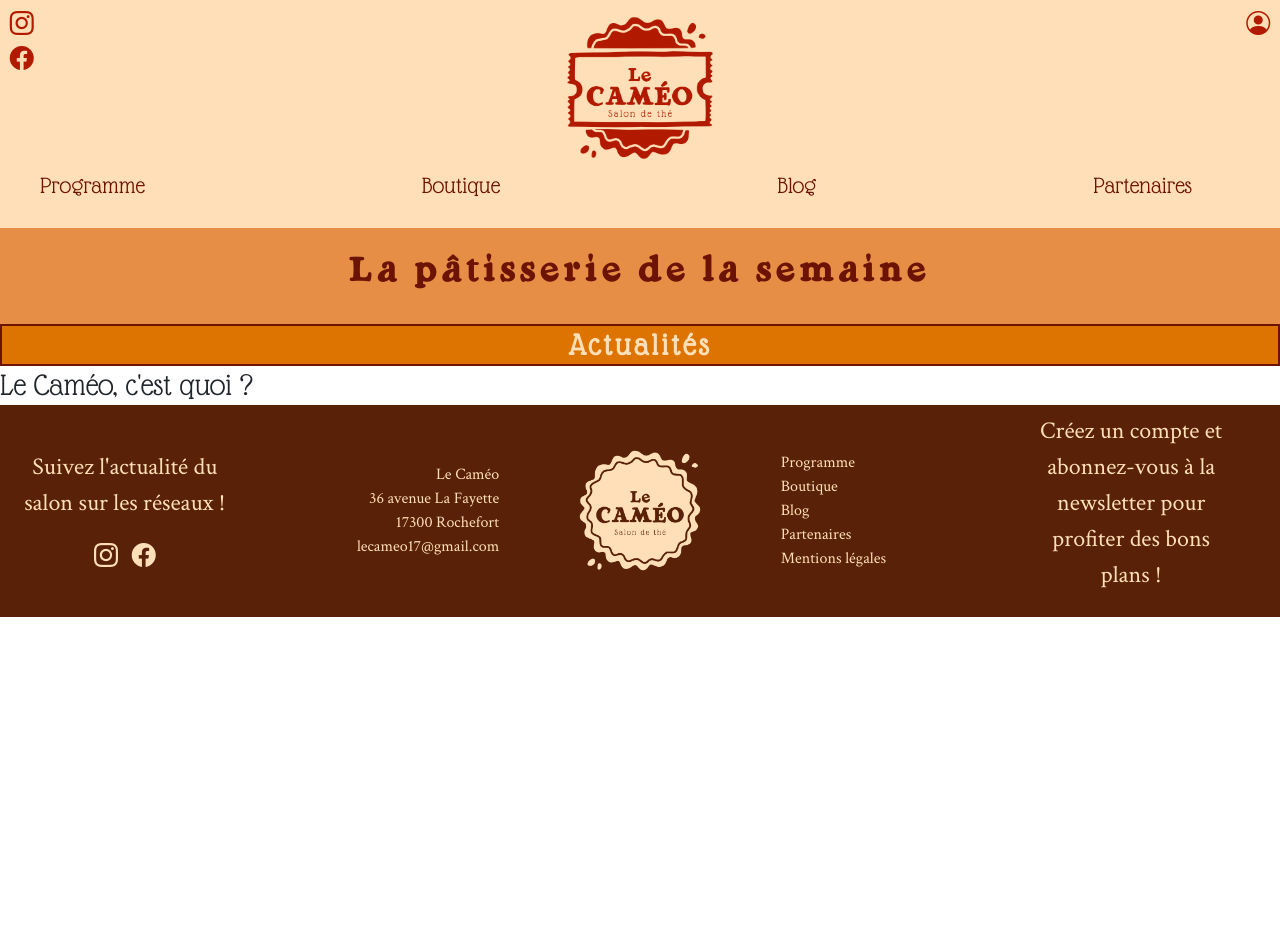
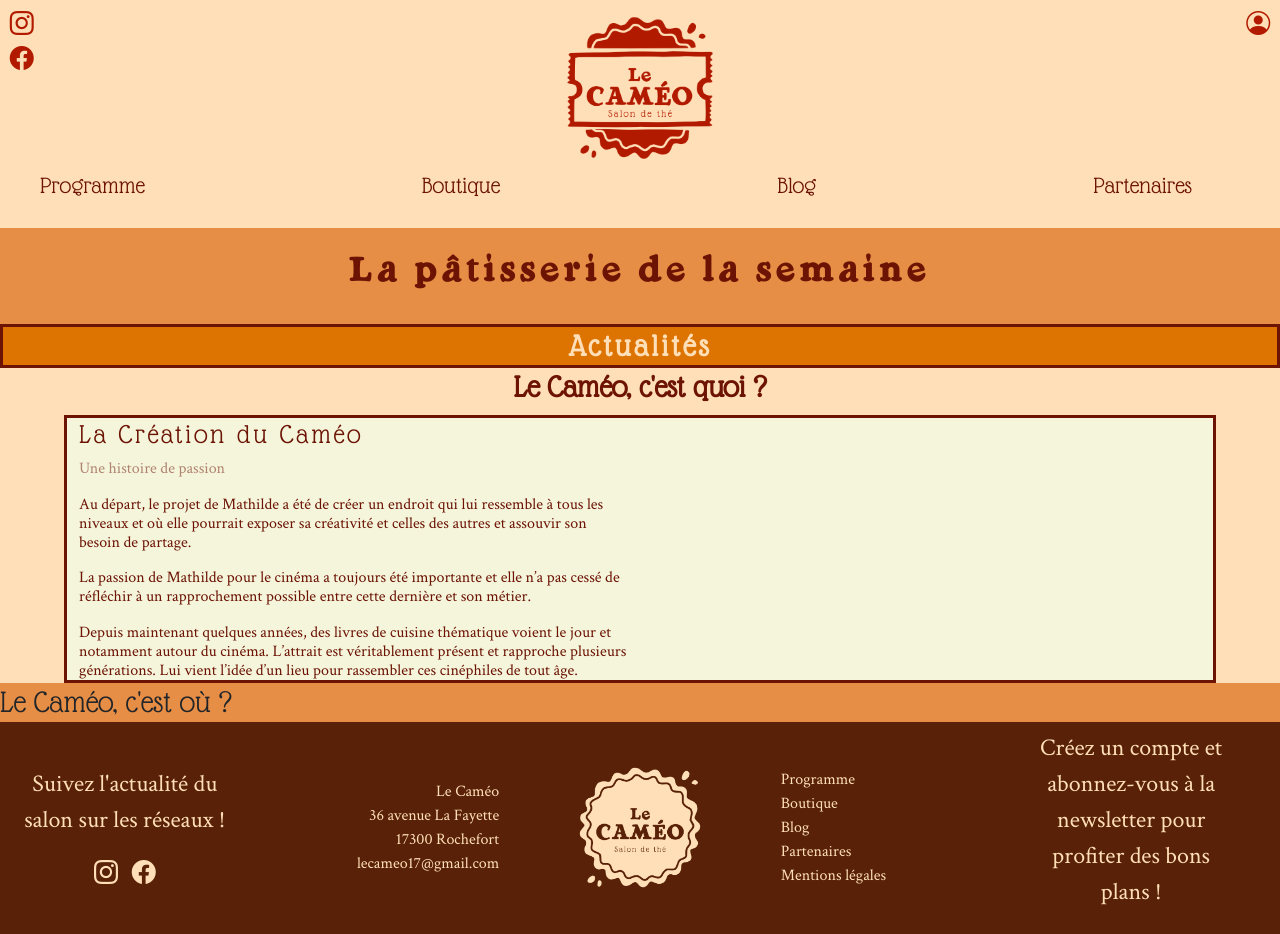
Before and after one commit to Charlotte-82/cameo-17, a React (Create React App) app: page / in a window 1280 px wide. Before the commit the page ends 800 px from the top, so only its background shows below. Built offline with nearby package versions, Linux system fonts and the light colour scheme.

Commit message:
header footer home

```diff
--- a/src/assets/styles/_global.scss
+++ b/src/assets/styles/_global.scss
@@ -9,3 +9,11 @@
 h2 {
   font-family: $font-titleh2;
 }
+
+p {
+  font-family: $font-main;
+}
+
+h3 {
+  font-family: $font-titleh2;
+}
--- a/src/assets/styles/_pages.scss
+++ b/src/assets/styles/_pages.scss
@@ -21,7 +21,7 @@
 
 .bande2 {
   background-color: $darkorange-color;
-  border: solid 2px $text-color;
+  border: solid 3px $text-color;
 }
 
 .bande2 h2 {
@@ -30,3 +30,39 @@
   letter-spacing: 0.1em;
   text-align: center;
 }
+
+.bande3 {
+  background-color: $light-color;
+}
+
+.bande3 h2 {
+  font-weight: 700;
+  color: $text-color;
+  text-align: center;
+}
+
+.bande3 h3 {
+  color: $text-color;
+  letter-spacing: 0.1em;
+}
+
+.cadreDef {
+  border: solid 3px $text-color;
+  width: 90%;
+  display: flex;
+  justify-self: center;
+  background-color: beige;
+}
+
+.sousTitre {
+  opacity: 50%;
+}
+
+.cadreDef p {
+  color: $text-color;
+  line-height: 1.2em;
+}
+
+.bande4 {
+  background-color: $lightorange-color;
+}
--- a/src/pages/Home.js
+++ b/src/pages/Home.js
@@ -14,8 +14,33 @@
       </section>
       <section className="bande3">
         <h2>Le Caméo, c'est quoi ?</h2>
+        <div className="row cadreDef">
+          <div className="col">
+            <h3>La Création du Caméo</h3>
+            <p className="sousTitre">Une histoire de passion</p>
+            <p>
+              Au départ, le projet de Mathilde a été de créer un endroit qui lui
+              ressemble à tous les niveaux et où elle pourrait exposer sa
+              créativité et celles des autres et assouvir son besoin de partage.
+            </p>
+            <p>
+              La passion de Mathilde pour le cinéma a toujours été importante et
+              elle n’a pas cessé de réfléchir à un rapprochement possible entre
+              cette dernière et son métier.
+            </p>
+            <p>
+              Depuis maintenant quelques années, des livres de cuisine
+              thématique voient le jour et notamment autour du cinéma. L’attrait
+              est véritablement présent et rapproche plusieurs générations. Lui
+              vient l’idée d’un lieu pour rassembler ces cinéphiles de tout âge.
+            </p>
+          </div>
+          <div className="col"></div>
+        </div>
       </section>
-      <section className="bande4"></section>
+      <section className="bande4">
+        <h2>Le Caméo, c'est où ?</h2>
+      </section>
     </div>
   );
 }
```
